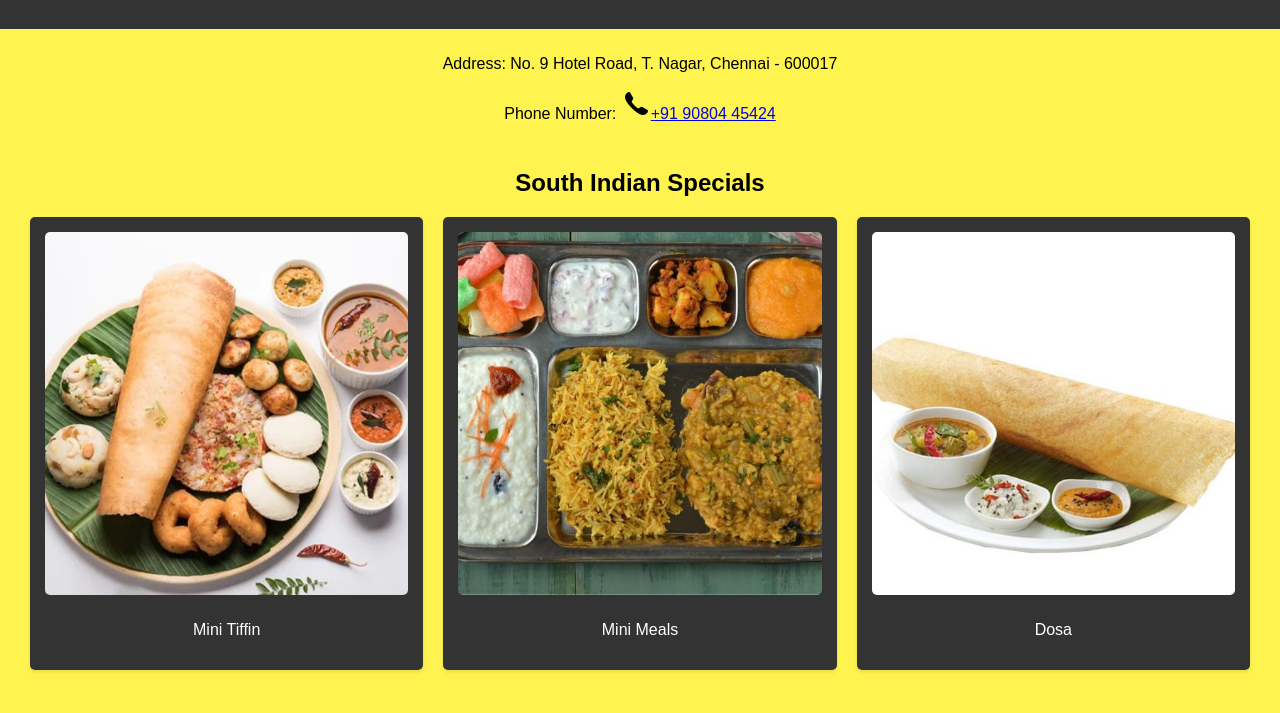
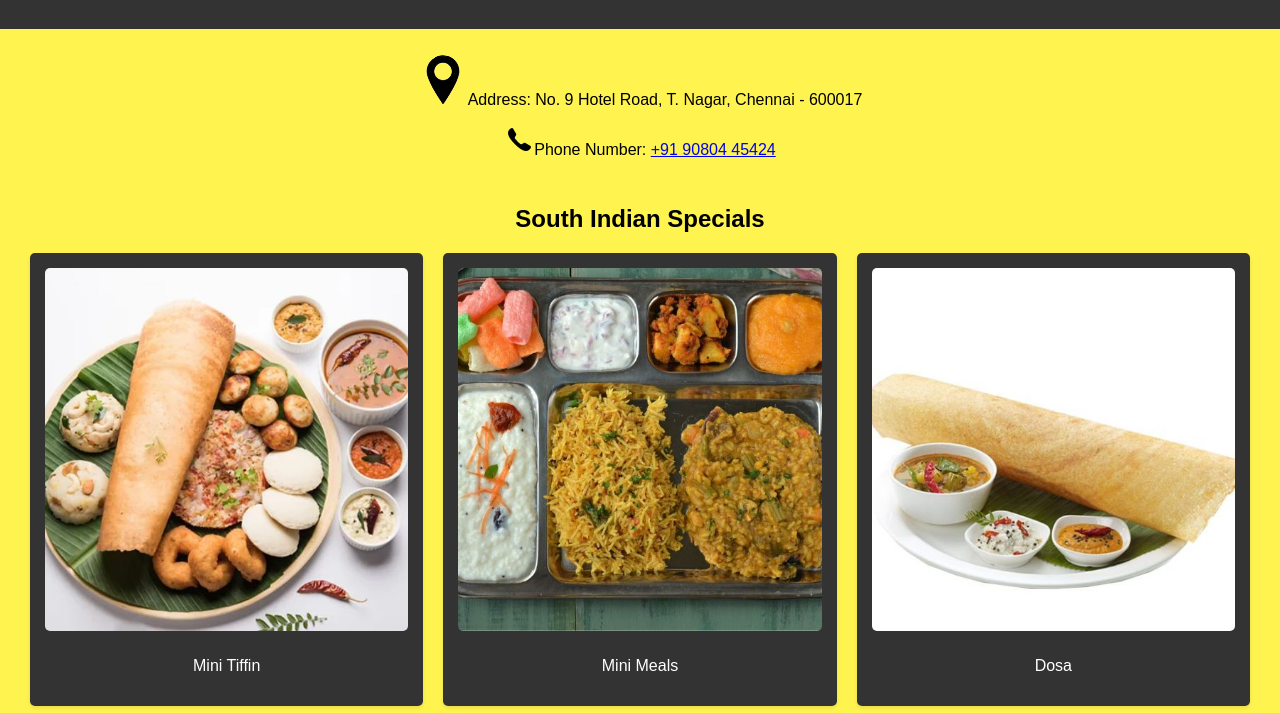
Before and after one commit to karanddeveloper/static-try-2, a plain HTML site: page index.html in a window 1280 px wide. Shown: the part 71-784 px from the top of the page. Drawn offline with Linux system fonts and the light colour scheme.

Commit message:
Update index.html

```diff
--- a/index.html
+++ b/index.html
@@ -12,8 +12,8 @@
     <h1>Hotel SUNSHINE</h1>
   </header>
   <div class="address">
-    <p>Address: No. 9 Hotel Road, T. Nagar, Chennai - 600017</p>
-    <p>Phone Number: <a href="tel:+919080445424"><img src="assets/img/phone-icon.png" alt="Phone Icon">+91 90804 45424</a></p>
+    <p><img src="assets/img/location.png" alt="Location Icon">Address: No. 9 Hotel Road, T. Nagar, Chennai - 600017</p>
+    <p><img src="assets/img/phone-icon.png" alt="Phone Icon">Phone Number: <a href="tel:+919080445424">+91 90804 45424</a></p>
   </div>
 
   <div class="menu">
```
